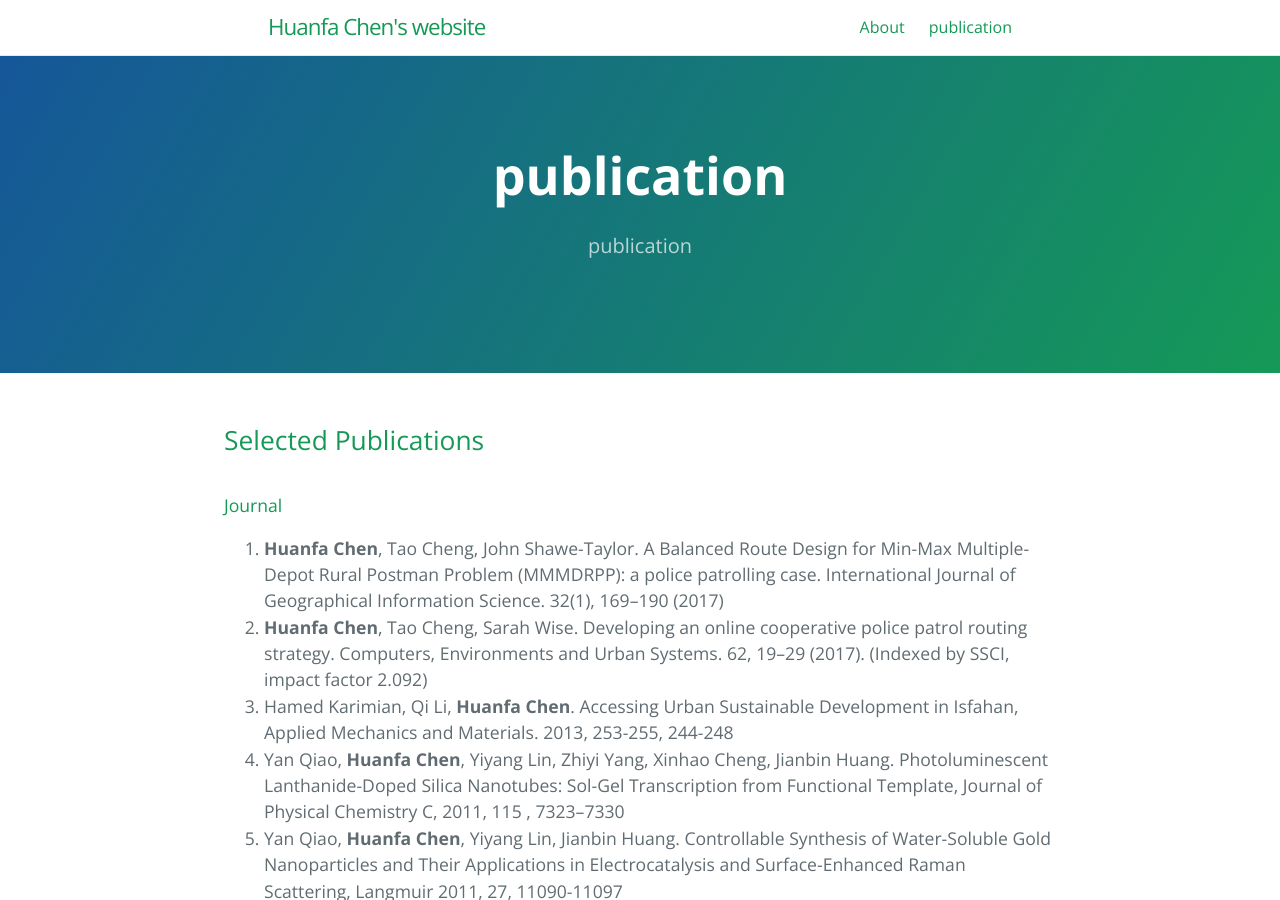
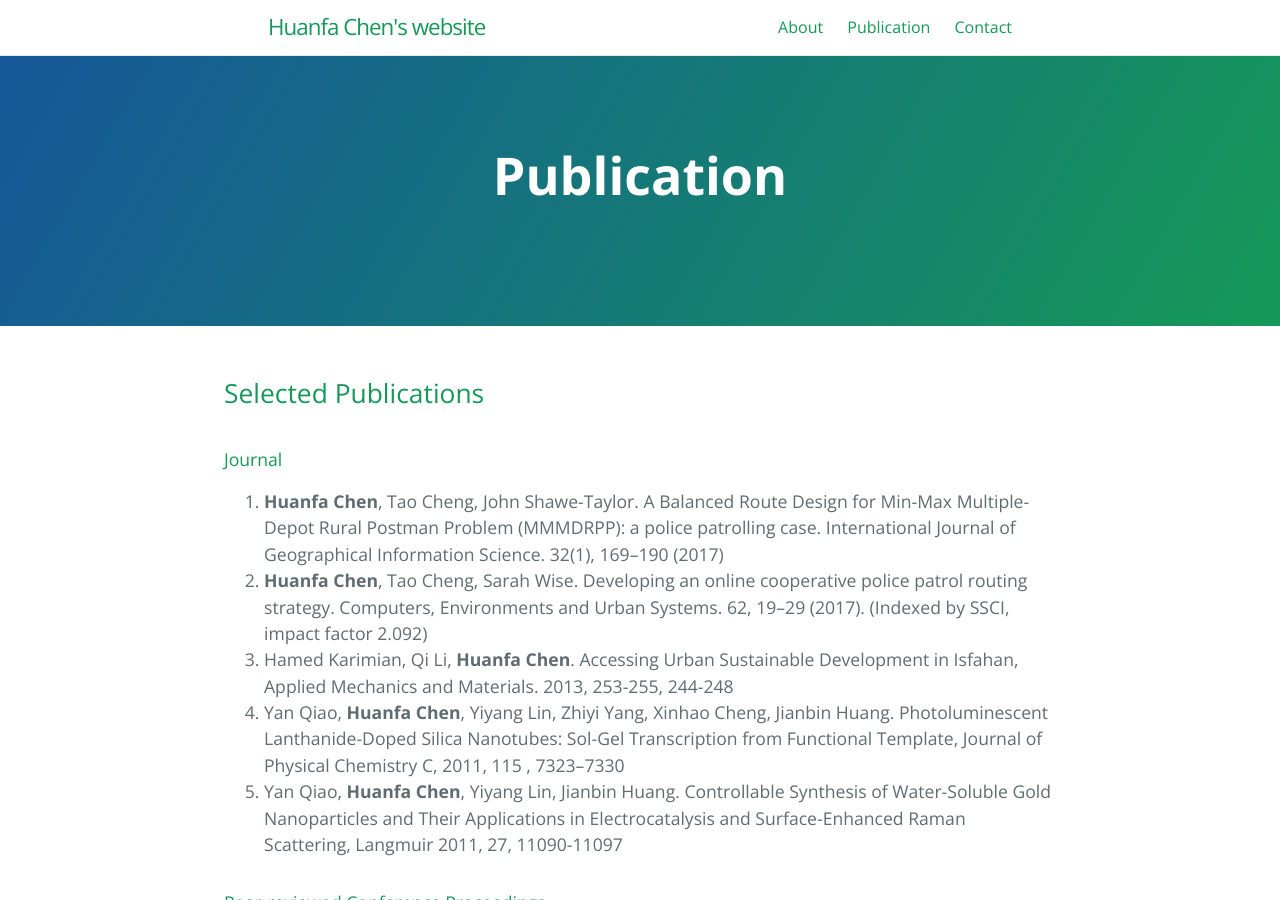
Before and after one commit to huanfachen/huanfac.github.io, a Jekyll site: the page built from Publication.md, in a window 1280 px wide and 900 px high. Built offline with Jekyll 4.4.1, drawn with Linux system fonts in a browser that asks for light colours; some of the changed lines change nothing that is shown.

Commit message:
Edit headers

```diff
--- a/Publication.md
+++ b/Publication.md
@@ -1,7 +1,7 @@
 ---
 layout: page
-title: publication
-tagline: publication
+title: Publication
+# tagline: publication
 permalink: /publication.html
 ref: publication
 order: 1
--- a/contact.md
+++ b/contact.md
@@ -1,5 +1,6 @@
 ---
 layout: page
+title: Contact
 permalink: /contact.html
 ref: contact
 order: 4
```
